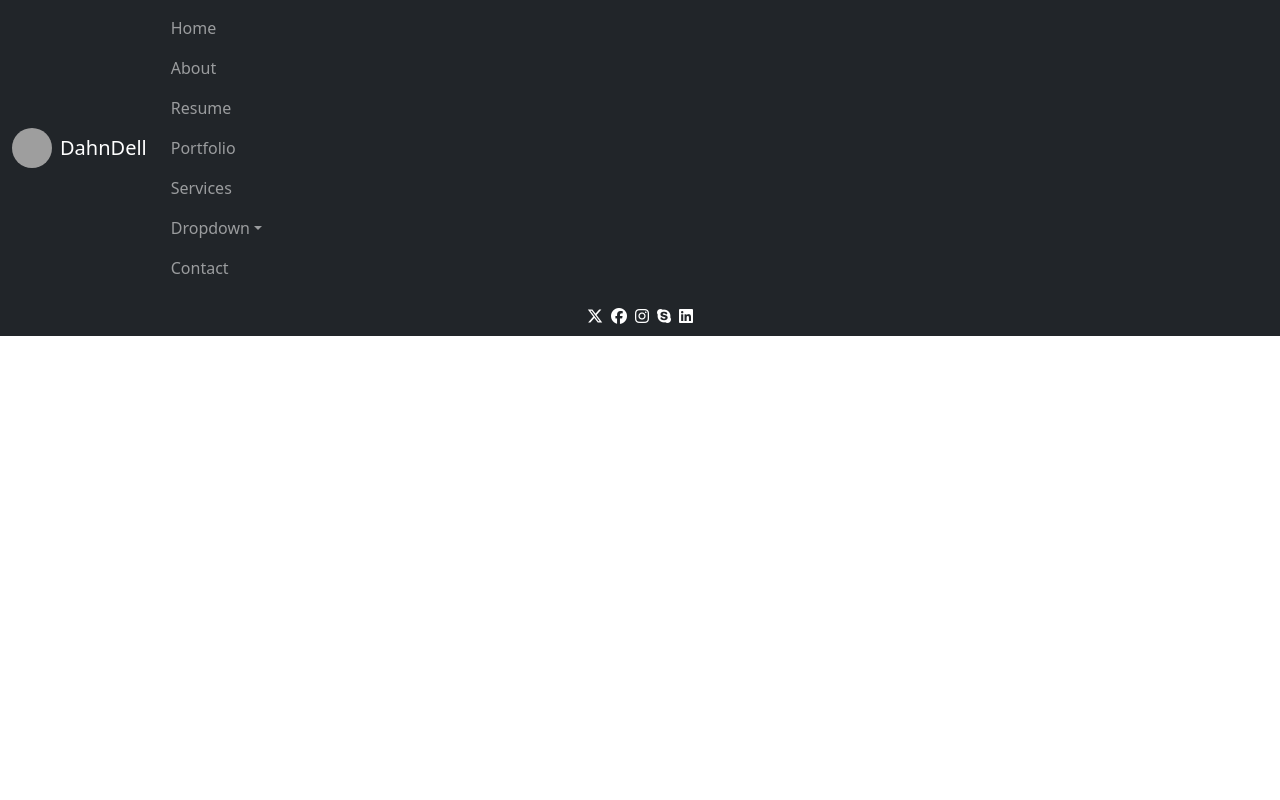
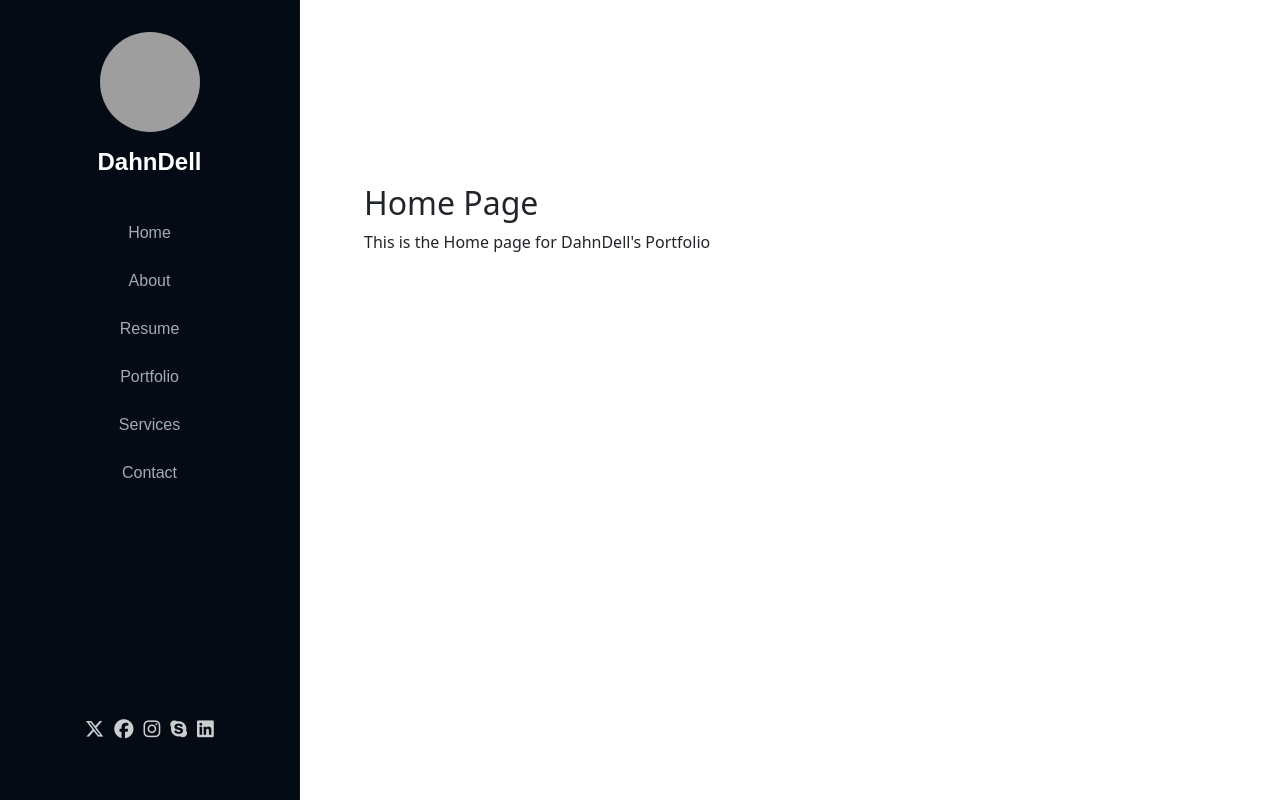
Before and after one commit to DaHnDell/port, a React (Create React App) app: page / in a window 1280 px wide. Built offline with nearby package versions, Linux system fonts and the light colour scheme; grey boxes are pictures that could not be loaded.

Commit message:
header -> sidebarHeader 변경경

```diff
--- a/src/App.js
+++ b/src/App.js
@@ -1,6 +1,6 @@
 import React from 'react';
 import { Routes, Route } from 'react-router-dom';
-import Header from './components/Header';
+import SidebarHeader from './components/SidebarHeader';
 import Home from './pages/Home';
 import About from './pages/About';
 import Resume from './pages/Resume';
@@ -11,7 +11,8 @@ import Contact from './pages/Contact';
 const App = () => {
   return (
     <>
-      <Header />
+      <SidebarHeader />
+      <div className="main-content">
         <Routes>
           <Route path="/" element={<Home />} />
           <Route path="/about" element={<About />} />
@@ -20,6 +21,7 @@ const App = () => {
           <Route path="/services" element={<Services />} />
           <Route path="/contact" element={<Contact />} />
         </Routes>
+      </div>
     </>
   );
 };
--- a/src/components/Header.jsx
+++ b/src/components/Header.jsx
@@ -18,7 +18,7 @@ const Header = () => {
             bg="dark"
             variant="dark"
             fixed="top"
-      className="flex-column align-items-start"
+            className="px-3" // flex-column 제거하고 padding만
         >
             <Container fluid>
                 <Navbar.Brand as={Link} to="/" className="d-flex align-items-center gap-2">
@@ -42,7 +42,7 @@ const Header = () => {
                         <Offcanvas.Title id="offcanvasNavbarLabel">Navigation</Offcanvas.Title>
                     </Offcanvas.Header>
                     <Offcanvas.Body>
-            <Nav className="flex-column">
+                        <Nav className="ms-auto"> {/* 오른쪽 정렬 */}
                             <Nav.Link as={Link} to="/">Home</Nav.Link>
                             <Nav.Link as={Link} to="/about">About</Nav.Link>
                             <Nav.Link as={Link} to="/resume">Resume</Nav.Link>
--- /dev/null
+++ b/src/components/SidebarHeader.jsx
@@ -0,0 +1,76 @@
+// src/components/SidebarHeader.jsx
+import React, { useState } from "react";
+import { Offcanvas, Nav, Image } from "react-bootstrap";
+import { Link } from "react-router-dom";
+import '../css/sidebarheader.css';
+
+const SidebarHeader = () => {
+  const [show, setShow] = useState(false);
+  const handleClose = () => setShow(false);
+  const handleShow = () => setShow(true);
+
+  return (
+    <>
+      {/* Mobile Toggle */}
+      <button className="mobile-toggle d-lg-none" onClick={handleShow}>
+        <i className="bi bi-list"></i>
+      </button>
+
+      {/* Desktop Sidebar */}
+      <aside className="sidebar d-none d-lg-flex flex-column align-items-center">
+        <Image
+          src="/assets/img/my-profile-img.jpg"
+          roundedCircle
+          width="100"
+          height="100"
+          alt="profile"
+        />
+        <h1 className="sitename mt-3">DahnDell</h1>
+        <Nav className="flex-column text-center mt-4 w-100">
+          <Nav.Link as={Link} to="/">Home</Nav.Link>
+          <Nav.Link as={Link} to="/about">About</Nav.Link>
+          <Nav.Link as={Link} to="/resume">Resume</Nav.Link>
+          <Nav.Link as={Link} to="/portfolio">Portfolio</Nav.Link>
+          <Nav.Link as={Link} to="/services">Services</Nav.Link>
+          <Nav.Link as={Link} to="/contact">Contact</Nav.Link>
+        </Nav>
+        <div className="social-links mt-auto mb-4">
+          <a href="https://twitter.com" target="_blank" rel="noreferrer">
+            <i className="fab fa-x-twitter"></i>
+          </a>
+          <a href="https://facebook.com" target="_blank" rel="noreferrer">
+            <i className="fab fa-facebook"></i>
+          </a>
+          <a href="https://instagram.com" target="_blank" rel="noreferrer">
+            <i className="fab fa-instagram"></i>
+          </a>
+          <a href="https://skype.com" target="_blank" rel="noreferrer">
+            <i className="fab fa-skype"></i>
+          </a>
+          <a href="https://linkedin.com" target="_blank" rel="noreferrer">
+            <i className="fab fa-linkedin"></i>
+          </a>
+        </div>
+      </aside>
+
+      {/* Offcanvas for Mobile */}
+      <Offcanvas show={show} onHide={handleClose} placement="end">
+        <Offcanvas.Header closeButton>
+          <Offcanvas.Title>Menu</Offcanvas.Title>
+        </Offcanvas.Header>
+        <Offcanvas.Body>
+          <Nav className="flex-column">
+            <Nav.Link as={Link} to="/" onClick={handleClose}>Home</Nav.Link>
+            <Nav.Link as={Link} to="/about" onClick={handleClose}>About</Nav.Link>
+            <Nav.Link as={Link} to="/resume" onClick={handleClose}>Resume</Nav.Link>
+            <Nav.Link as={Link} to="/portfolio" onClick={handleClose}>Portfolio</Nav.Link>
+            <Nav.Link as={Link} to="/services" onClick={handleClose}>Services</Nav.Link>
+            <Nav.Link as={Link} to="/contact" onClick={handleClose}>Contact</Nav.Link>
+          </Nav>
+        </Offcanvas.Body>
+      </Offcanvas>
+    </>
+  );
+};
+
+export default SidebarHeader;
--- /dev/null
+++ b/src/css/sidebarheader.css
@@ -0,0 +1,79 @@
+/* Sidebar 기본 구조 */
+.sidebar {
+    position: fixed;
+    top: 0;
+    left: 0;
+    height: 100vh;
+    width: 300px;
+    background-color: #040b14;
+    color: #fff;
+    padding: 2rem 1rem;
+    z-index: 1030;
+    overflow-y: auto;
+    border-right: 1px solid rgba(255, 255, 255, 0.05);
+  }
+
+  /* 이름 */
+  .sidebar .sitename {
+    font-size: 24px;
+    font-weight: 700;
+    text-align: center;
+    margin-top: 1rem;
+    font-family: "Raleway", sans-serif;
+    color: #ffffff;
+  }
+
+  /* 네비게이션 링크 */
+  .sidebar .nav-link {
+    color: #a8a9b4;
+    font-family: "Poppins", sans-serif;
+    padding: 12px 16px;
+    transition: 0.3s;
+    font-size: 16px;
+  }
+
+  .sidebar .nav-link:hover,
+  .sidebar .nav-link.active {
+    color: #ffffff;
+    background-color: #149ddd;
+    border-radius: 5px;
+  }
+
+  /* 소셜 링크 */
+  .sidebar .social-links {
+    display: flex;
+    justify-content: center;
+    gap: 10px;
+    margin-top: auto;
+    margin-bottom: 2rem;
+  }
+
+  .sidebar .social-links a {
+    color: #ffffffcc;
+    font-size: 1.2rem;
+    transition: 0.3s;
+  }
+
+  .sidebar .social-links a:hover {
+    color: #149ddd;
+  }
+
+  /* 모바일 메뉴 토글 버튼 */
+  .mobile-toggle {
+    position: fixed;
+    top: 1rem;
+    left: 1rem;
+    z-index: 1100;
+    background: none;
+    border: none;
+    color: white;
+    font-size: 2rem;
+  }
+
+  /* 콘텐츠 좌측 여백 확보 */
+  @media (min-width: 992px) {
+    .main-content {
+      margin-left: 300px;
+      padding: 2rem;
+    }
+  }
```
Lines whose indentation alone changed are shown as unchanged.
